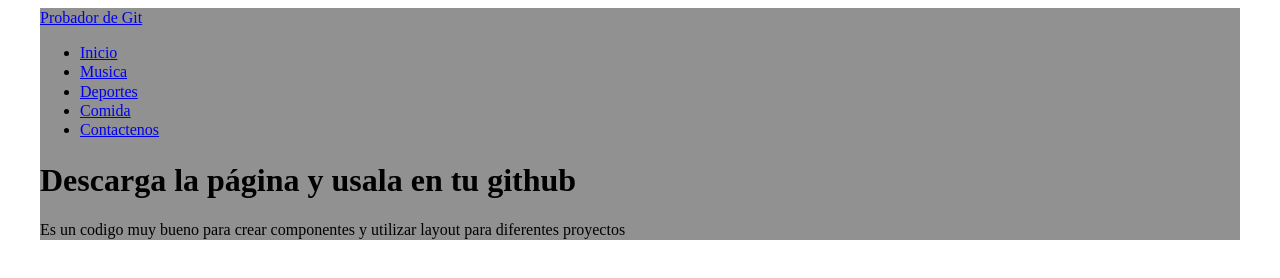
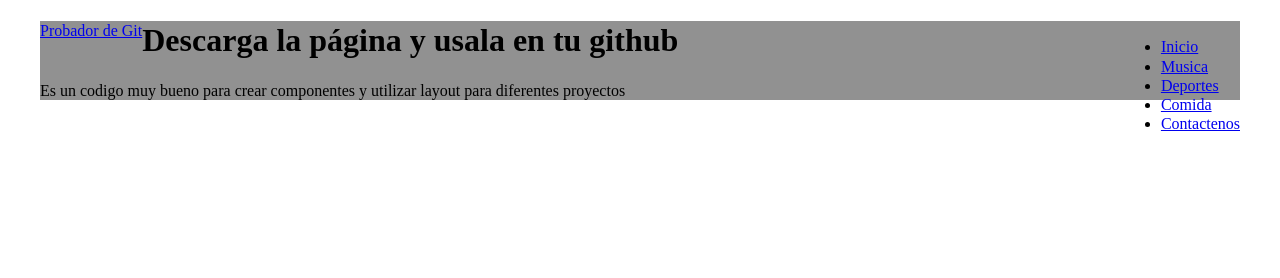
Before and after one commit to kevin-guerrero808/prueba-git, a plain HTML site: page html/index.html in a window 1280 px wide. Drawn offline with nearby package versions, Linux system fonts and the light colour scheme; files that its build step writes are made by us from their sources.

Commit message:
ubique el titulo y el menu

```diff
--- a/assets/sass/style.scss
+++ b/assets/sass/style.scss
@@ -9,3 +9,9 @@ $f-famili-titulo-principal: Arial, sans-serif;
   margin: 0 auto;
   background-color: #919191;
 }
+.titulo{
+	float: left;
+}
+.nav{
+	float: right;
+}
```
